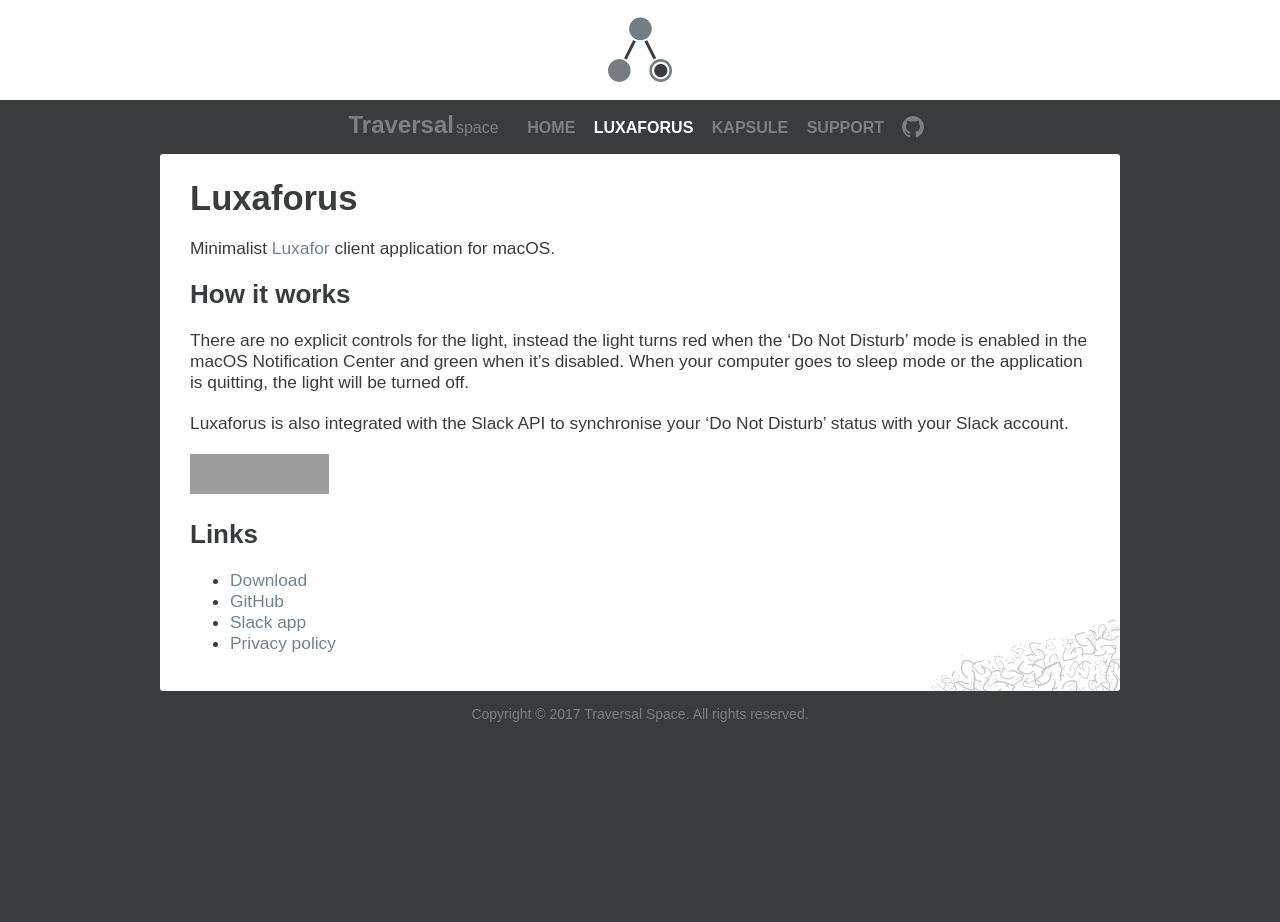
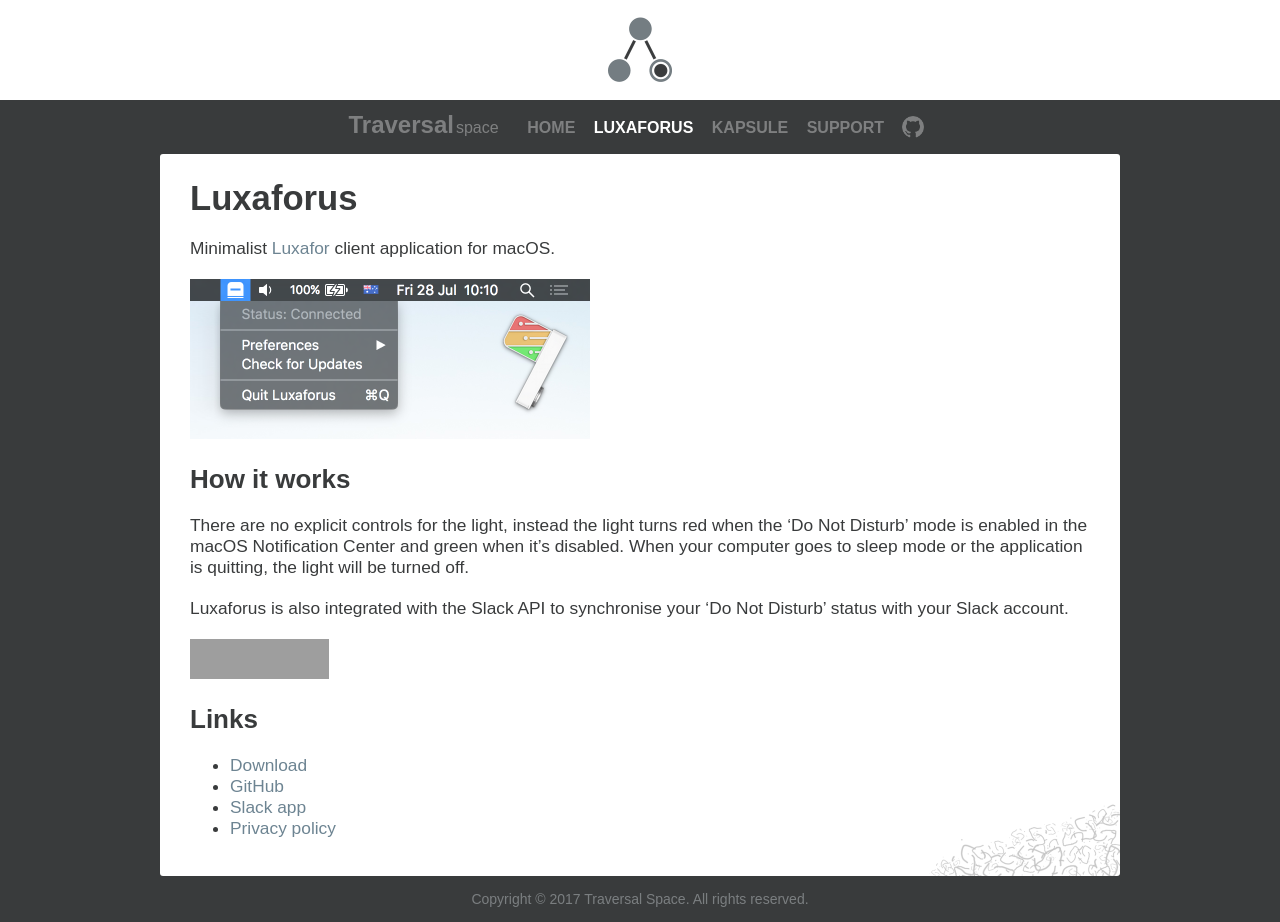
Before and after one commit to Legosteen11/traversals.github.io, a Jekyll site: the page built from luxaforus/index.md, in a window 1280 px wide. Built offline with Jekyll 4.4.1, drawn with Linux system fonts in a browser that asks for light colours; nearby versions of some CDN libraries; some web fonts are replaced; before the commit the page ends 900 px from its top, so only the background shows below that; grey boxes are pictures that could not be loaded.

Commit message:
Luxaforus screenshot

```diff
--- a/luxaforus/index.md
+++ b/luxaforus/index.md
@@ -8,6 +8,8 @@
 # Luxaforus
 
 Minimalist [Luxafor](https://luxafor.com/) client application for macOS.
+
+<img src="../assets/images/hero_luxaforus.png" width="400" height="160" />
 
 ## How it works
 
```
Also changed, not shown: assets/images/hero_luxaforus.png (added).
